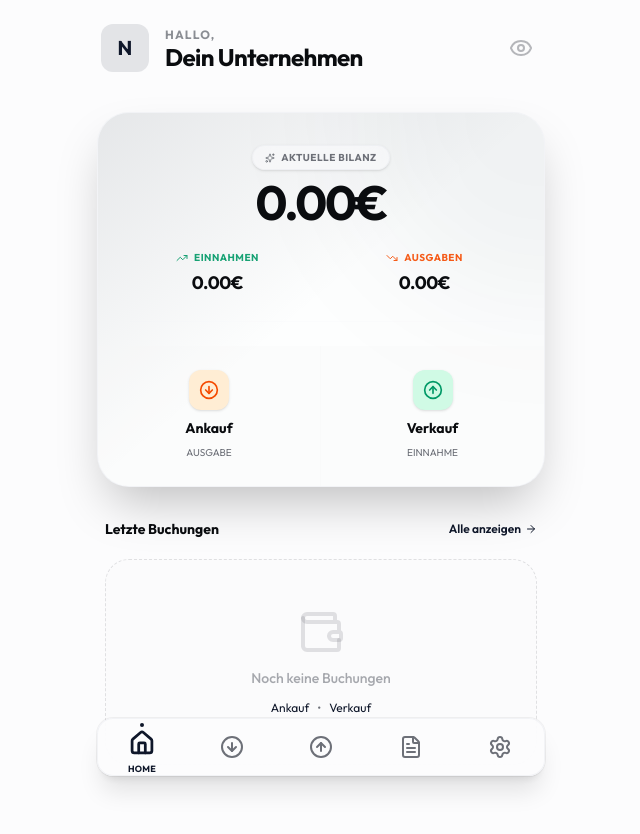
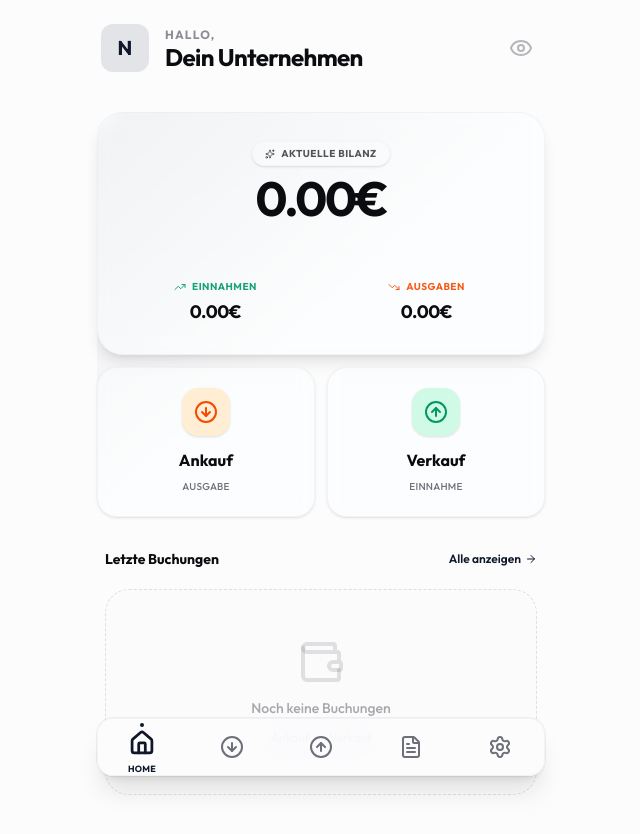
Before and after one commit to LauraEk/nero-app_2026, a React (Vite) app: page / in a window 1280 px wide. Shown: the top 834 px of the page, without its empty margins (319-959 px from the left). Built offline with nearby package versions, Linux system fonts and the light colour scheme.

Commit message:
Fix dashboard layout: 3 glass cards, one shared gradient

```diff
--- a/src/pages/DashboardPage.tsx
+++ b/src/pages/DashboardPage.tsx
@@ -65,31 +65,30 @@ export default function DashboardPage() {
                 </button>
             </div>
 
-            {/* UNIFIED HERO BLOCK - Balance + Actions */}
-            <div className="relative group animate-slide-up rounded-[32px] overflow-hidden shadow-2xl border border-border/50 bg-card" style={{ animationDelay: '100ms' }}>
+            {/* Dashboard Hero Section - Shared Gradient Layer */}
+            <div className="relative isolate flex flex-col gap-3">
+                {/*
+                   SHARED CONTINUOUS GRADIENT
+                   This element sits behind all 3 cards and creates the unified flow effect.
+                   It spans the full height of the container.
+                */}
+                <div className="absolute inset-0 -z-10 rounded-[32px] bg-gradient-to-br from-primary/10 via-transparent to-transparent opacity-80" />
+                <div className="absolute top-0 right-0 -z-10 w-full h-full bg-[radial-gradient(circle_at_top_right,_var(--tw-gradient-stops))] from-primary/5 via-transparent to-transparent" />
 
-                {/* Shared Background Gradient across the whole block */}
-                <div className="absolute inset-0 bg-gradient-to-br from-primary/10 via-transparent to-transparent pointer-events-none" />
-                <div className="absolute top-0 right-0 w-96 h-96 bg-primary/5 rounded-full blur-3xl -translate-y-1/2 translate-x-1/2 pointer-events-none" />
-
-                {/* Content Container */}
-                <div className="relative z-10 flex flex-col">
-
-                    {/* TOP SECTION: BALANCE */}
-                    <div className="p-8 pb-6 flex flex-col items-center text-center space-y-6">
-                        <div className="space-y-2 w-full flex flex-col items-center">
-                            <span className="inline-flex items-center gap-1.5 px-3 py-1 rounded-full text-[10px] font-bold tracking-wider uppercase backdrop-blur-md border
-                                bg-background/50 text-muted-foreground border-border/50 shadow-sm"
-                            >
-                                <Sparkles size={10} className="text-muted-foreground" /> Aktuelle Bilanz
+                {/* 1. HERO CARD (Balance) */}
+                <div className="relative overflow-hidden rounded-[26px] p-7 shadow-lg border border-border/50 bg-card/40 backdrop-blur-sm transition-all duration-300">
+                    <div className="flex flex-col text-center space-y-7">
+                        <div className="space-y-2 w-full flex flex-col items-center border-b border-border/10 pb-7">
+                            <span className="inline-flex items-center gap-1.5 px-3 py-1 rounded-full text-[10px] font-bold tracking-wider uppercase border border-border/20 bg-background/50 shadow-sm text-foreground/70">
+                                <Sparkles size={10} /> Aktuelle Bilanz
                             </span>
                             <h2 className={`text-5xl font-extrabold tracking-tighter ${hideValues ? 'blur-md select-none opacity-50 scale-95' : ''} transition-all duration-300`}>
                                 {hideValues ? '8.888€' : <CountUp end={totalProfit} suffix="€" duration={1.5} />}
                             </h2>
                         </div>
 
-                        {/* Stats Row (Income/Expense) */}
-                        <div className="grid grid-cols-2 w-full gap-8 border-b border-border/10 pb-6">
+                        {/* Stats Row */}
+                        <div className="grid grid-cols-2 w-full gap-8">
                             <div className="text-center space-y-1">
                                 <div className="flex items-center justify-center gap-1.5 text-emerald-600 dark:text-emerald-400 text-[10px] font-bold uppercase tracking-wider opacity-90">
                                     <TrendingUp size={12} /> Einnahmen
@@ -108,36 +107,39 @@ export default function DashboardPage() {
                             </div>
                         </div>
                     </div>
+                </div>
 
-                    {/* BOTTOM SECTION: ACTIONS (Integrated) */}
-                    <div className="grid grid-cols-2 bg-muted/30 divide-x divide-border/10">
+                {/* 2. & 3. ACTION BUTTONS (Ankauf/Verkauf) */}
+                <div className="grid grid-cols-2 gap-3">
                     <Link
                         to="/ankauf"
-                            className="group relative flex flex-col items-center justify-center gap-2 p-6 hover:bg-orange-500/5 transition-colors active:scale-[0.98] duration-200"
+                        className="group relative overflow-hidden flex flex-col items-center justify-center gap-3 p-5 rounded-[20px]
+                            bg-card/40 backdrop-blur-sm border border-border/50 shadow-sm hover:shadow-xl hover:-translate-y-1 transition-all duration-300
+                            hover:bg-card/60 hover:border-orange-200 dark:hover:border-orange-500/30"
                     >
-                            <div className="w-10 h-10 rounded-xl bg-orange-100 dark:bg-orange-500/20 text-orange-600 dark:text-orange-400 flex items-center justify-center group-hover:scale-110 transition-transform shadow-sm">
-                                <ArrowDownCircle size={20} />
+                        <div className="w-12 h-12 rounded-2xl bg-orange-100 dark:bg-orange-500/20 text-orange-600 dark:text-orange-400 flex items-center justify-center group-hover:scale-110 transition-transform duration-300 shadow-sm">
+                            <ArrowDownCircle size={24} />
                         </div>
                         <div className="text-center">
-                                <span className="block font-bold text-sm">Ankauf</span>
-                                <span className="text-[10px] text-muted-foreground uppercase">Ausgabe</span>
+                            <span className="block font-bold text-base text-foreground">Ankauf</span>
+                            <span className="text-[10px] text-muted-foreground font-medium uppercase tracking-wide group-hover:text-orange-600/80 dark:group-hover:text-orange-400/80 transition-colors">Ausgabe</span>
                         </div>
                     </Link>
 
                     <Link
                         to="/verkauf"
-                            className="group relative flex flex-col items-center justify-center gap-2 p-6 hover:bg-emerald-500/5 transition-colors active:scale-[0.98] duration-200"
+                        className="group relative overflow-hidden flex flex-col items-center justify-center gap-3 p-5 rounded-[20px]
+                            bg-card/40 backdrop-blur-sm border border-border/50 shadow-sm hover:shadow-xl hover:-translate-y-1 transition-all duration-300
+                            hover:bg-card/60 hover:border-emerald-200 dark:hover:border-emerald-500/30"
                     >
-                            <div className="w-10 h-10 rounded-xl bg-emerald-100 dark:bg-emerald-500/20 text-emerald-600 dark:text-emerald-400 flex items-center justify-center group-hover:scale-110 transition-transform shadow-sm">
-                                <ArrowUpCircle size={20} />
+                        <div className="w-12 h-12 rounded-2xl bg-emerald-100 dark:bg-emerald-500/20 text-emerald-600 dark:text-emerald-400 flex items-center justify-center group-hover:scale-110 transition-transform duration-300 shadow-sm">
+                            <ArrowUpCircle size={24} />
                         </div>
                         <div className="text-center">
-                                <span className="block font-bold text-sm">Verkauf</span>
-                                <span className="text-[10px] text-muted-foreground uppercase">Einnahme</span>
+                            <span className="block font-bold text-base text-foreground">Verkauf</span>
+                            <span className="text-[10px] text-muted-foreground font-medium uppercase tracking-wide group-hover:text-emerald-600/80 dark:group-hover:text-emerald-400/80 transition-colors">Einnahme</span>
                         </div>
                     </Link>
-                    </div>
-
                 </div>
             </div>
 
```
Lines whose indentation alone changed are shown as unchanged.
